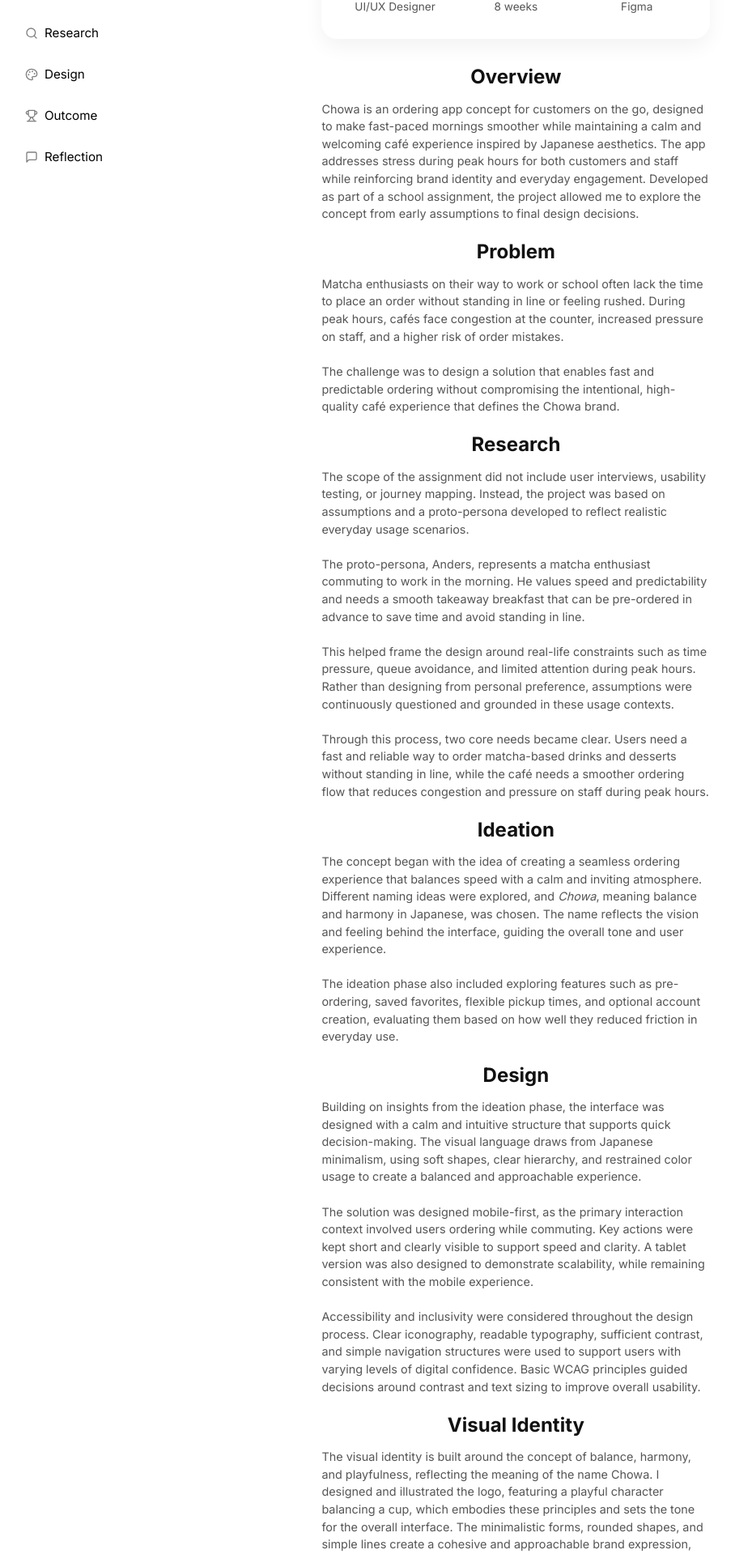
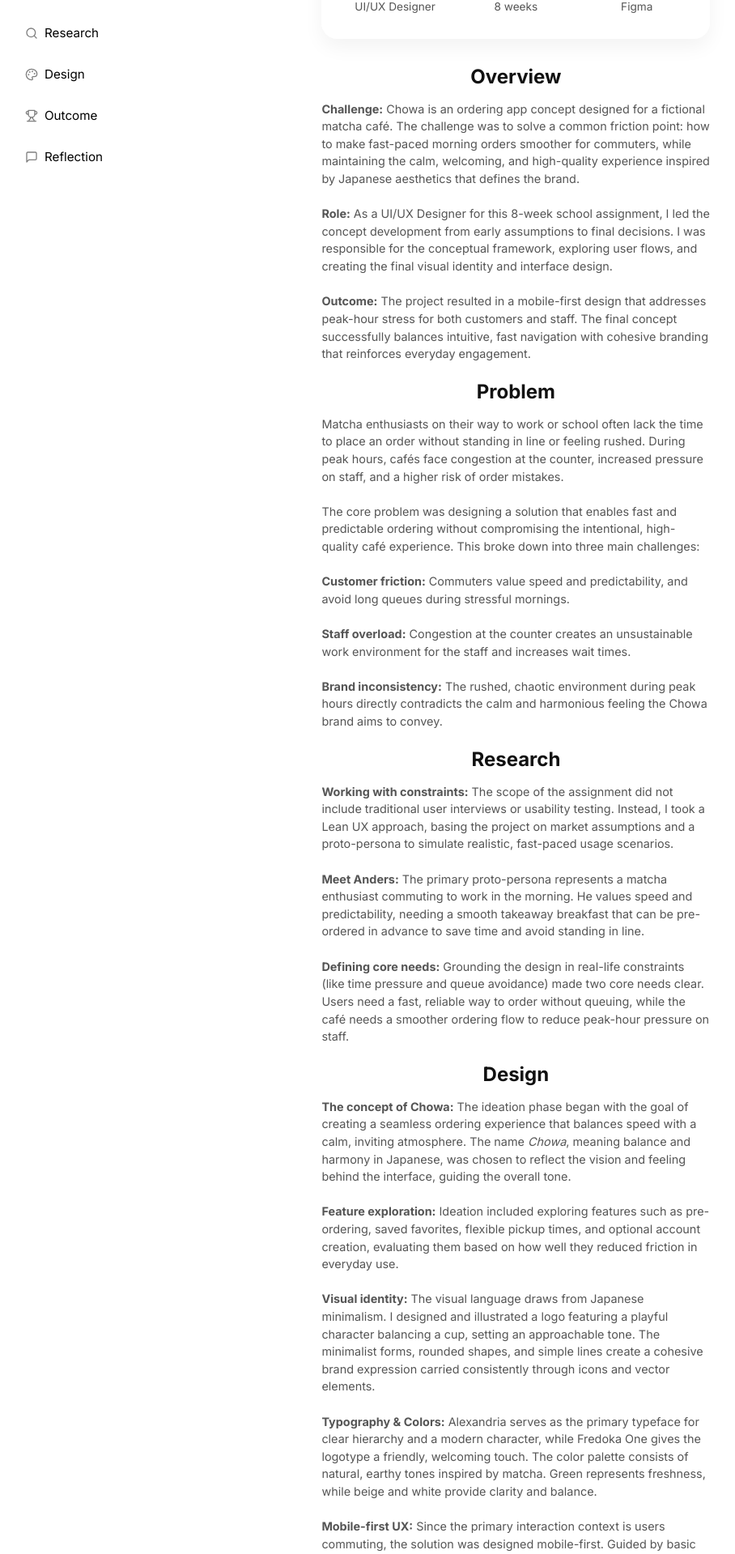
Before and after one commit to desjohnsen/portfolio, a React (Vite) app: page /project/2 in a window 1280 px wide. Shown: the part 281-2200 px from the top of the page at 81% size, without its empty margins (49-957 px from the left). Built offline with nearby package versions, Linux system fonts and the light colour scheme.

Commit message:
feat: structure and rewrite Chowa project case

```diff
--- a/src/pages/Project1.jsx
+++ b/src/pages/Project1.jsx
@@ -164,10 +164,6 @@ const Project1 = () => {
         </div>
       </section>
 
-
-
-
-
       <section id="reflection" className="project-content">
         <h2>Reflection</h2>
 
--- a/src/pages/Project2.jsx
+++ b/src/pages/Project2.jsx
@@ -11,155 +11,116 @@ const Project2 = () => {
       timeframe="8 weeks"
       tools="Figma"
     >
-
       <section id="overview" className="project-content">
         <h2>Overview</h2>
         <p>
-        Chowa is an ordering app concept for customers on the go, designed to make
-        fast-paced mornings smoother while maintaining a calm and welcoming café experience
-        inspired by Japanese aesthetics. The app addresses stress during peak hours for both
-        customers and staff while reinforcing brand identity and everyday engagement.
-        Developed as part of a school assignment, the project allowed me to explore
-        the concept from early assumptions to final design decisions.
+          <strong>Challenge:</strong> Chowa is an ordering app concept designed for a fictional matcha café. The challenge was to solve a common friction point: how to make fast-paced morning orders smoother for commuters, while maintaining the calm, welcoming, and high-quality experience inspired by Japanese aesthetics that defines the brand.
+        </p>
+
+        <p>
+          <strong>Role:</strong> As a UI/UX Designer for this 8-week school assignment, I led the concept development from early assumptions to final decisions. I was responsible for the conceptual framework, exploring user flows, and creating the final visual identity and interface design.
+        </p>
+
+        <p>
+          <strong>Outcome:</strong> The project resulted in a mobile-first design that addresses peak-hour stress for both customers and staff. The final concept successfully balances intuitive, fast navigation with cohesive branding that reinforces everyday engagement.
         </p>
       </section>
 
       <section id="problem" className="project-content">
         <h2>Problem</h2>
         <p>
-        Matcha enthusiasts on their way to work or school often lack the time to
-        place an order without standing in line or feeling rushed. During peak
-        hours, cafés face congestion at the counter, increased pressure on staff,
-        and a higher risk of order mistakes.
+          Matcha enthusiasts on their way to work or school often lack the time to place an order without standing in line or feeling rushed. During peak hours, cafés face congestion at the counter, increased pressure on staff, and a higher risk of order mistakes.
         </p>
+
         <p>
-        The challenge was to design a solution that enables fast and predictable
-        ordering without compromising the intentional, high-quality café
-        experience that defines the Chowa brand.
+          The core problem was designing a solution that enables fast and predictable ordering without compromising the intentional, high-quality café experience. This broke down into three main challenges:
+        </p>
+
+        <p>
+          <strong>Customer friction:</strong> Commuters value speed and predictability, and avoid long queues during stressful mornings.
+        </p>
+
+        <p>
+          <strong>Staff overload:</strong> Congestion at the counter creates an unsustainable work environment for the staff and increases wait times.
+        </p>
+
+        <p>
+          <strong>Brand inconsistency:</strong> The rushed, chaotic environment during peak hours directly contradicts the calm and harmonious feeling the Chowa brand aims to convey.
         </p>
       </section>
 
       <section id="research" className="project-content">
         <h2>Research</h2>
         <p>
-        The scope of the assignment did not include user interviews, usability
-        testing, or journey mapping. Instead, the project was based on assumptions
-        and a proto-persona developed to reflect realistic everyday usage
-        scenarios.
+          <strong>Working with constraints:</strong> The scope of the assignment did not include traditional user interviews or usability testing. Instead, I took a Lean UX approach, basing the project on market assumptions and a proto-persona to simulate realistic, fast-paced usage scenarios.
         </p>
 
         <p>
-        The proto-persona, Anders, represents a matcha enthusiast commuting to
-        work in the morning. He values speed and predictability and needs a
-        smooth takeaway breakfast that can be pre-ordered in advance to save
-        time and avoid standing in line.
+          <strong>Meet Anders:</strong> The primary proto-persona represents a matcha enthusiast commuting to work in the morning. He values speed and predictability, needing a smooth takeaway breakfast that can be pre-ordered in advance to save time and avoid standing in line.
         </p>
 
         <p>
-        This helped frame the design around real-life constraints such as time
-        pressure, queue avoidance, and limited attention during peak hours.
-        Rather than designing from personal preference, assumptions were
-        continuously questioned and grounded in these usage contexts.
-      </p>
-
-      <p>
-        Through this process, two core needs became clear. Users need a fast and
-        reliable way to order matcha-based drinks and desserts without standing in
-        line, while the café needs a smoother ordering flow that reduces
-        congestion and pressure on staff during peak hours.
-      </p>
-    </section>
-
-    <section id="ideation" className="project-content">
-      <h2>Ideation</h2>
-      <p>
-        The concept began with the idea of creating a seamless ordering experience that balances
-        speed with a calm and inviting atmosphere. Different naming ideas were explored, and
-        <em> Chowa</em>, meaning balance and harmony in Japanese, was chosen. The name reflects the
-        vision and feeling behind the interface, guiding the overall tone and user experience.
-      </p>
-      <p>
-        The ideation phase also included exploring features such as pre-ordering, saved favorites,
-        flexible pickup times, and optional account creation, evaluating them based on how well they
-        reduced friction in everyday use.
+          <strong>Defining core needs:</strong> Grounding the design in real-life constraints (like time pressure and queue avoidance) made two core needs clear. Users need a fast, reliable way to order without queuing, while the café needs a smoother ordering flow to reduce peak-hour pressure on staff.
         </p>
       </section>
 
       <section id="design" className="project-content">
         <h2>Design</h2>
+
         <p>
-        Building on insights from the ideation phase, the interface was designed
-        with a calm and intuitive structure that supports quick decision-making.
-        The visual language draws from Japanese minimalism, using soft shapes,
-        clear hierarchy, and restrained color usage to create a balanced and
-        approachable experience.
+          <strong>The concept of Chowa:</strong> The ideation phase began with the goal of creating a seamless ordering experience that balances speed with a calm, inviting atmosphere. The name <em>Chowa</em>, meaning balance and harmony in Japanese, was chosen to reflect the vision and feeling behind the interface, guiding the overall tone.
         </p>
+
         <p>
-        The solution was designed mobile-first, as the primary interaction context
-        involved users ordering while commuting. Key actions were kept short and
-        clearly visible to support speed and clarity. A tablet version was also
-        designed to demonstrate scalability, while remaining consistent with the
-        mobile experience.
+          <strong>Feature exploration:</strong> Ideation included exploring features such as pre-ordering, saved favorites, flexible pickup times, and optional account creation, evaluating them based on how well they reduced friction in everyday use.
         </p>
+
         <p>
-        Accessibility and inclusivity were considered throughout the design
-        process. Clear iconography, readable typography, sufficient contrast, and
-        simple navigation structures were used to support users with varying
-        levels of digital confidence. Basic WCAG principles guided decisions
-        around contrast and text sizing to improve overall usability.
+          <strong>Visual identity:</strong> The visual language draws from Japanese minimalism. I designed and illustrated a logo featuring a playful character balancing a cup, setting an approachable tone. The minimalist forms, rounded shapes, and simple lines create a cohesive brand expression carried consistently through icons and vector elements.
         </p>
-    </section>
 
-    <section id="visual-identity" className="project-content">
-      <h2>Visual Identity</h2>
         <p>
-        The visual identity is built around the concept of balance, harmony, and playfulness, reflecting the meaning of the name Chowa.
-        I designed and illustrated the logo, featuring a playful character balancing a cup, which embodies these principles and sets the
-        tone for the overall interface. The minimalistic forms, rounded shapes, and simple lines create a cohesive and approachable brand
-        expression, carried consistently through icons and other vector elements.
+          <strong>Typography & Colors:</strong> Alexandria serves as the primary typeface for clear hierarchy and a modern character, while Fredoka One gives the logotype a friendly, welcoming touch. The color palette consists of natural, earthy tones inspired by matcha. Green represents freshness, while beige and white provide clarity and balance.
         </p>
+
         <p>
-        Typography was chosen to complement the visual language and support readability across mobile and tablet interfaces. Alexandria
-        serves as the primary typeface for both headings and body text, providing a clear hierarchy and a modern, neutral character.
-        Arial is used for labels and supporting UI text, prioritizing clarity and functionality. Fredoka One was selected for the logotype
-        to convey a friendly and welcoming tone, while Figma Hand is used for the slogan, adding a personal and human touch.
+          <strong>Mobile-first UX:</strong> Since the primary interaction context is users commuting, the solution was designed mobile-first. Guided by basic WCAG principles, clear iconography, readable typography, and sufficient contrast were implemented to support users with varying levels of digital confidence and quick decision-making.
         </p>
-      <p>
-        The color palette consists of natural, earthy tones inspired by matcha and Japanese aesthetics. Greens represent freshness and harmony,
-        while beige and white provide contrast, clarity, and balance. These colors, combined with the forms and typography, reinforce the overall
-        brand identity and create a harmonious, inviting, and cohesive experience across the app.
-      </p>
-    </section>
 
         <div className="project-image-wrapper">
           <img src={phoneImage} alt="Chowa mobile UI" className="project-image" />
         </div>
+      </section>
 
       <section id="outcome" className="project-content">
         <h2>Outcome</h2>
         <p>
-        The final concept addresses user and business needs by providing a clear, calm, and efficient ordering experience.
-        By focusing on intuitive navigation, clear visual hierarchy, and consistent branding, it streamlines the ordering process,
-        makes everyday routines smoother for users, and reduces stress at peak hours for café staff.
+          The final concept is designed to address both user and business needs by providing a clear, calm, and efficient ordering experience that respects the Chowa brand.
+        </p>
+
+        <p>
+          <strong>Smoother routines:</strong> The intuitive navigation and clear visual hierarchy aim to streamline the ordering process and save valuable time for busy commuters.
+        </p>
+
+        <p>
+          <strong>Reduced stress:</strong> By allowing customers to order ahead through the app, the concept aims to significantly lower counter congestion and relieve pressure on staff during peak hours.
         </p>
       </section>
 
       <section id="reflection" className="project-content">
         <h2>Reflection</h2>
         <p>
-        Working on this project reinforced the importance of keeping user needs at the center while turning abstract ideas into a clear and usable interface.
-        I learned how subtle design choices like visual hierarchy, spacing, and typography can greatly influence how calm and intuitive an experience feels.
+          <strong>Simplicity is key:</strong> One of my biggest takeaways was the value of prioritizing simplicity over adding features. Focusing on calm and predictable interactions strengthened my ability to create interfaces that are both functional and welcoming.
         </p>
+
         <p>
-        One key takeaway was the value of prioritizing simplicity over adding features. Focusing on calm, predictable, and easy-to-use interactions
-        strengthened my ability to create interfaces that are both functional and welcoming.
+          <strong>The power of subtlety:</strong> I learned how subtle design choices such as visual hierarchy, spacing, and typography can dramatically influence how calm and intuitive an experience feels for the end user.
         </p>
+
         <p>
-        Looking ahead, the concept could expand with features such as app-exclusive rewards, personalized recommendations, or multilingual support,
-        while testing with real users would validate assumptions and ensure the app continues to offer a calm, intuitive, and enjoyable experience.
+          <strong>Looking ahead:</strong> To take this concept further, the next crucial step would be testing with real users to validate my assumptions. I would also love to explore features like multilingual support or personalized rewards to further enhance the everyday café experience.
         </p>
       </section>
-
   </ProjectLayout>
  );
 };
```
Lines whose indentation alone changed are shown as unchanged.
